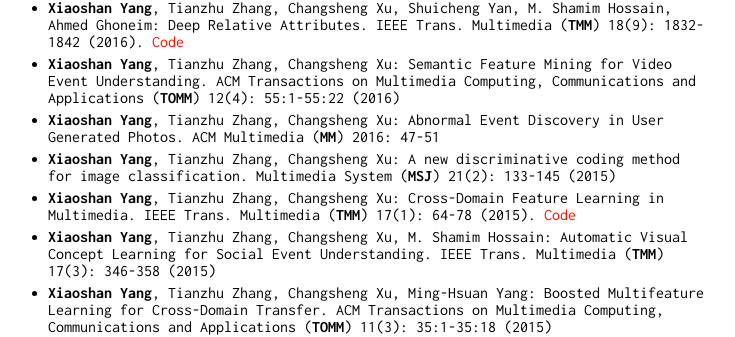
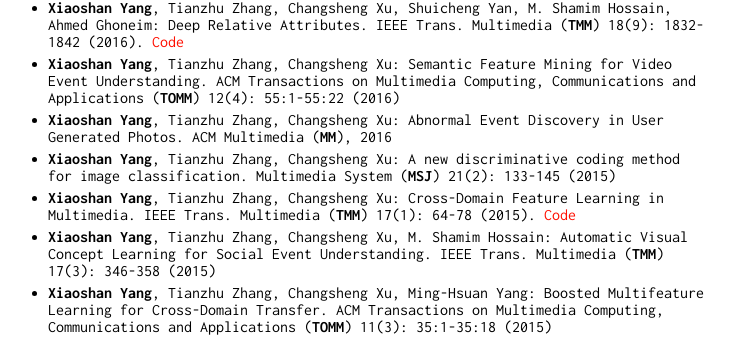
Before and after one commit to YangXS/yangxs.github.io, a Jekyll site: the page built from publications.md, in a window 1280 px wide and 900 px high, scrolled down 1603 px. Shown: the part 324-661 px from the top of the window, without its empty margins (262-997 px from the left). Built offline with Jekyll 4.4.1, drawn with Linux system fonts in a browser that asks for light colours.

Commit message:
Update publications.md

```diff
--- a/publications.md
+++ b/publications.md
@@ -38,7 +38,7 @@ layout: default
 * Yifan Jiao, **Xiaoshan Yang**, Tianzhu Zhang, Shucheng Huang, Changsheng Xu: Video Highlight Detection via Deep Ranking Modeling. **PSIVT** 2017: 28-39
 * **Xiaoshan Yang**, Tianzhu Zhang, Changsheng Xu, Shuicheng Yan, M. Shamim Hossain, Ahmed Ghoneim: Deep Relative Attributes. IEEE Trans. Multimedia (**TMM**) 18(9): 1832-1842 (2016). [Code](https://github.com/YangXS/DRA)
 * **Xiaoshan Yang**, Tianzhu Zhang, Changsheng Xu: Semantic Feature Mining for Video Event Understanding. ACM Transactions on Multimedia Computing, Communications and Applications (**TOMM**) 12(4): 55:1-55:22 (2016)
-* **Xiaoshan Yang**, Tianzhu Zhang, Changsheng Xu: Abnormal Event Discovery in User Generated Photos. ACM Multimedia (**MM**) 2016: 47-51
+* **Xiaoshan Yang**, Tianzhu Zhang, Changsheng Xu: Abnormal Event Discovery in User Generated Photos. ACM Multimedia (**MM**), 2016
 * **Xiaoshan Yang**, Tianzhu Zhang, Changsheng Xu: A new discriminative coding method for image classification. Multimedia System (**MSJ**) 21(2): 133-145 (2015)
 * **Xiaoshan Yang**, Tianzhu Zhang, Changsheng Xu: Cross-Domain Feature Learning in Multimedia. IEEE Trans. Multimedia (**TMM**) 17(1): 64-78 (2015). [Code](https://github.com/YangXS/CDFL)
 * **Xiaoshan Yang**, Tianzhu Zhang, Changsheng Xu, M. Shamim Hossain: Automatic Visual Concept Learning for Social Event Understanding. IEEE Trans. Multimedia (**TMM**) 17(3): 346-358 (2015)
```
